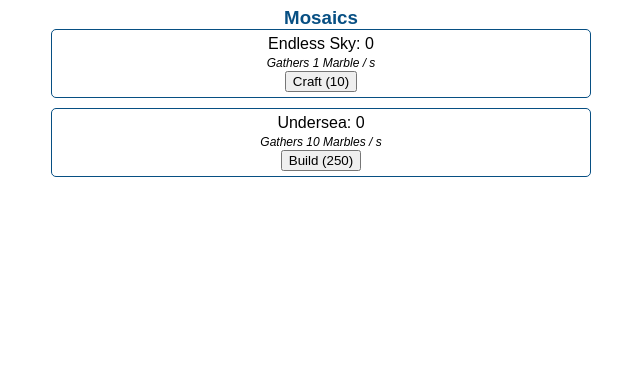
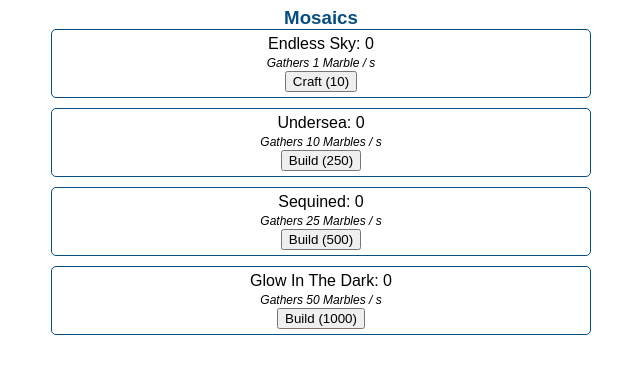
Before and after one commit to natalietate/clicker, a plain HTML site: page index.html in a window 1280 px wide. Shown: the part 211-584 px from the top of the page, without its empty margins (319-959 px from the left). Drawn offline with Linux system fonts and the light colour scheme.

Commit message:
add additional build types

```diff
--- a/index.html
+++ b/index.html
@@ -28,6 +28,16 @@
       <span class="info">Gathers 10 Marbles / s</span><br />
       <button class="build" id="build-undersea">Build (250)</button>
     </div>
+    <div class="panel mosaic">
+      Sequined: <span id="sequined">0</span><br />
+      <span class="info">Gathers 25 Marbles / s</span><br />
+      <button class="build" id="build-sequined">Build (500)</button>
+    </div>
+    <div class="panel mosaic">
+      Glow In The Dark: <span id="glow-dark">0</span><br />
+      <span class="info">Gathers 50 Marbles / s</span><br />
+      <button class="build" id="build-glow-dark">Build (1000)</button>
+    </div>
 
   </div>
   <!-- JavaScripts -->
```
